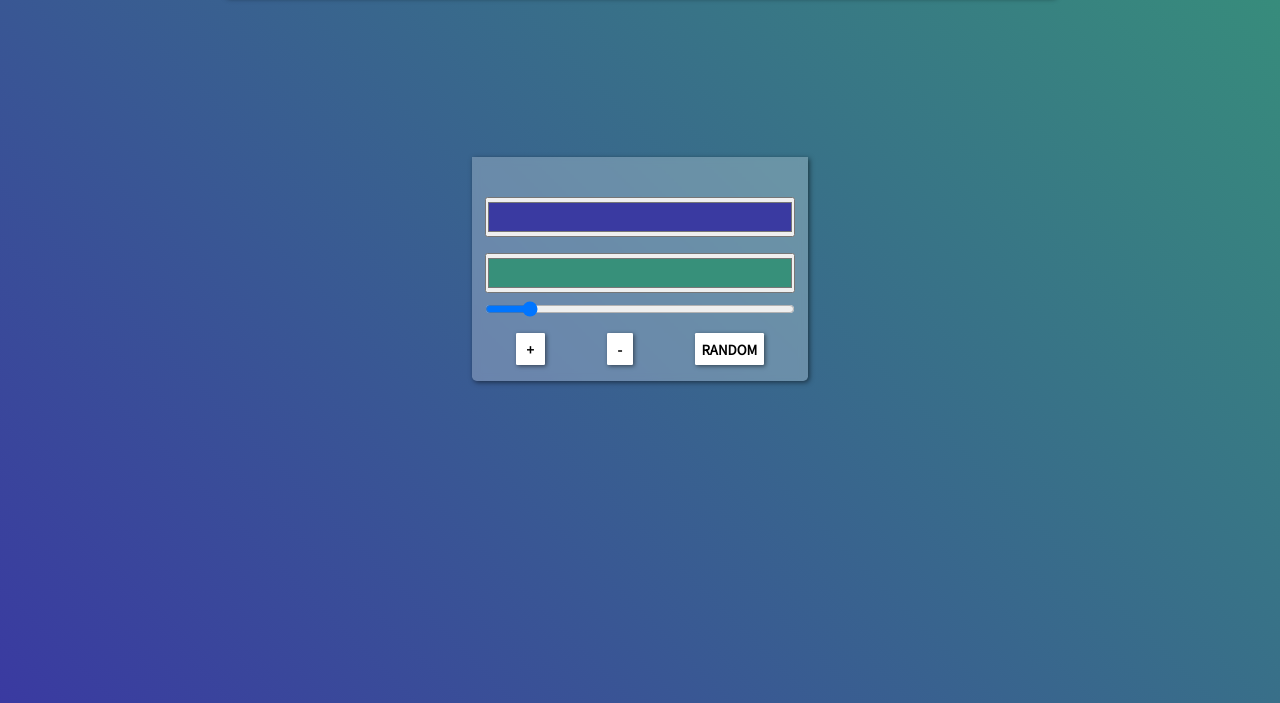
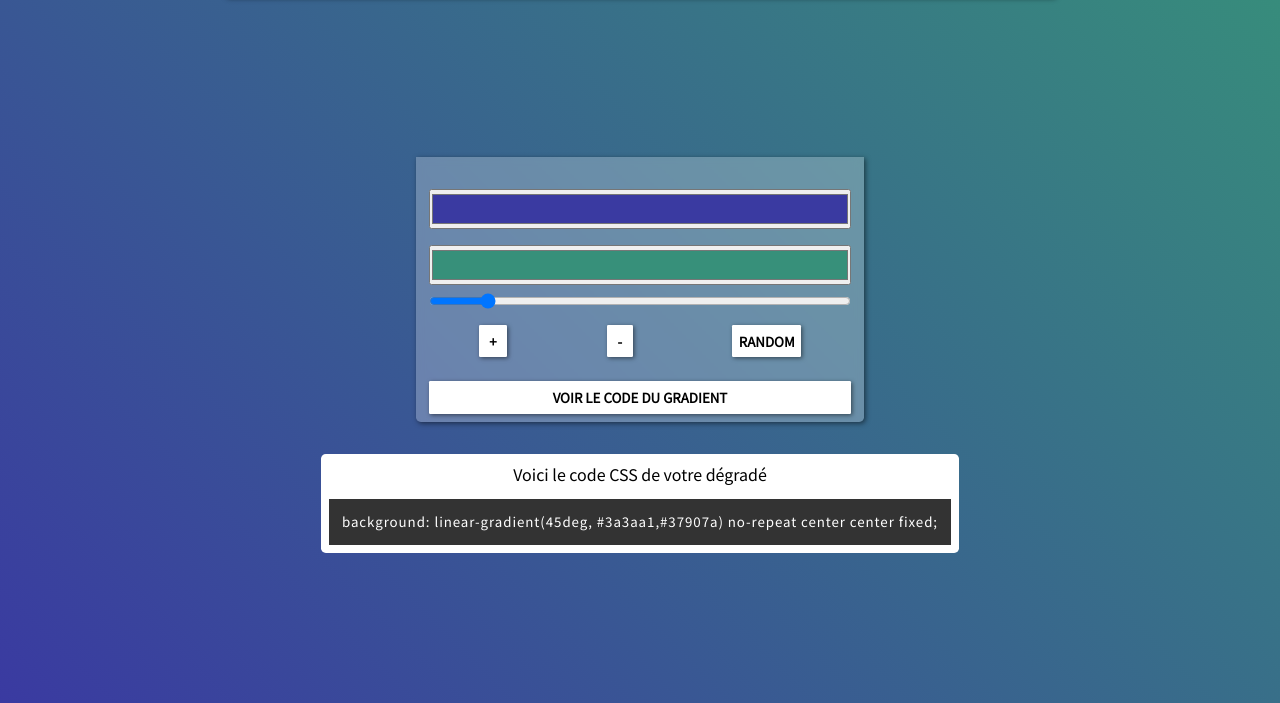
Before and after one commit to alice-sebego/gradient-generator, a website built with webpack: page index.html in a window 1280 px wide. Shown: the part 97-800 px from the top of the page. Built offline with Linux system fonts and the light colour scheme.

Commit message:
Display code CSS of generated gradient on user's interface

```diff
--- a/index.html
+++ b/index.html
@@ -12,7 +12,7 @@
     <header>
         <h1>Générateur de dégradé en CSS</h1>
     </header>
-    <section>
+    <section id="generator">
         <form>
             <div id="colors">
                 <fieldset>
@@ -26,7 +26,16 @@
                 <button type="button" value="subtract">-</button>
                 <button type="button" value="Random">Random</button>
             </div>
+            <div id="display-code">
+                <button type="button" value="code">Voir le code du gradient</button>
+            </div>
         </form>
+    </section>
+    <section id="preview">
+        <div>
+            <p>Voici le code CSS de votre dégradé</p>
+            <code></code>
+        </div>
     </section>
 
 </body>
--- a/src/css/style.css
+++ b/src/css/style.css
@@ -30,17 +30,25 @@ header{
     border-radius: 0 0 .3em .3em;
 }
 
+#generator{
+    padding: 20vh 0 2vh 0;
+}
+
+section:nth-child(2){
+    padding: 2vh 0;
+}
+
 section{
-    padding: 20vh;
     display: flex;
     justify-content: center;
     align-items: center;
     flex-direction: column;
 }
 
+/* Elements of form */
 form{
     width: 35%;
-    padding: 2vh 1vw;
+    padding: 1vh 1vw;
     box-shadow: 0.1em 0.1em 0.3em rgb(0 0 0 / 50%);
     background-color: rgb(255 255 255 / 25%);
     backdrop-filter: blur(4px);
@@ -89,14 +97,38 @@ button:hover{
     padding: 0.5em 0.8em;
 }
 
-#buttons button:nth-child(3){
+#buttons button:nth-child(3),
+#display-code button{
     padding: 0.5em;
     text-transform: uppercase;
 }
 
-#infoUser{
+#display-code{
+    margin-top: 3vh;
+}
+
+#display-code button{
+    width: 100%;
+}
+
+/* User's information message*/
+
+#infoUser, #preview div{
     margin-top: 2vh;
     background-color: white;
     padding: 0.5em;
     border-radius: .3em;
+    text-align: center;
 }
+
+/* Display code of generated gradient*/
+
+code{
+    display: inline-block;
+    margin-top: 1em;
+    background-color: #333;
+    color: white;
+    font-size: smaller;
+    padding: 1em;
+    letter-spacing: .07em;
+}
--- a/src/js/app.js
+++ b/src/js/app.js
@@ -9,13 +9,14 @@ const $range = document.querySelector("#deg");
 const $btns = document.querySelectorAll("#buttons > button");
 const $random = document.querySelector("#buttons > button:nth-child(3)");
 const $section = document.querySelector("section");
+const $code = document.querySelector("#preview code");
+
 
 // Messages for user
 const messages = {
     EightInput: "Vous pouvez utiliser jusqu'à 8 entrées de couleurs",
     TwoInput: "Vous devez avoir 2 entrées de couleurs minimum"
 }
-
 
 // Initialisation
 let colorsList = ["#3a3aa1", "#37907a"];
@@ -24,6 +25,7 @@ $inputsColor[0].value = colorsList[0];
 $inputsColor[1].value = colorsList[1];
 
 $body.style.background = `linear-gradient(${$range.value}deg, ${colorsList}) no-repeat center center fixed`;
+$code.innerHTML = `background: linear-gradient(${$range.value}deg, ${colorsList}) no-repeat center center fixed;`;
 
 // Handle change of input of gradient's degree
 $range.addEventListener("input", e => {
@@ -31,7 +33,7 @@ $range.addEventListener("input", e => {
     $range.value = e.target.value;
 
     $body.style.background = `linear-gradient(${$range.value}deg, ${colorsList}) no-repeat center center fixed`;
-
+    $code.innerHTML = `background: linear-gradient(${$range.value}deg, ${colorsList}) no-repeat center center fixed;`;
 });
 
 /**
@@ -46,7 +48,7 @@ const updateColor = e => {
     colorsList[inputTochange - 1] = currentValue;
 
     $body.style.background = `linear-gradient(${$range.value}deg, ${colorsList}) no-repeat center center fixed`;
-
+    $code.innerHTML = `background: linear-gradient(${$range.value}deg, ${colorsList}) no-repeat center center fixed;`;
 }
 
 // Listening event of change on input's color
@@ -82,6 +84,7 @@ const addOrSubtractInput = e => {
             colorsList.push(`#${randomColor.toUpperCase()}`);
 
             $body.style.background = `linear-gradient(${$range.value}deg, ${colorsList}) no-repeat center center fixed`;
+            $code.innerHTML = `background: linear-gradient(${$range.value}deg, ${colorsList}) no-repeat center center fixed;`;
 
             index ++;
 
@@ -108,7 +111,7 @@ const addOrSubtractInput = e => {
             $allInputs[$allInputs.length - 1].remove();
             index --;
             $body.style.background = `linear-gradient(${$range.value}deg, ${colorsList}) no-repeat center center fixed`;
-
+            $code.innerHTML = `background: linear-gradient(${$range.value}deg, ${colorsList}) no-repeat center center fixed;`;
         }
 
     }
@@ -131,7 +134,7 @@ $random.addEventListener("click", () => {
         input.value = `#${randomColor.toUpperCase()}`;
         colorsList.push(input.value);
         $body.style.background = `linear-gradient(${$range.value}deg, ${colorsList}) no-repeat center center fixed`;
-
+        $code.innerHTML = `background: linear-gradient(${$range.value}deg, ${colorsList}) no-repeat center center fixed;`;
     }
 
 });
```
Also changed, not shown: dist/bundle.js.
